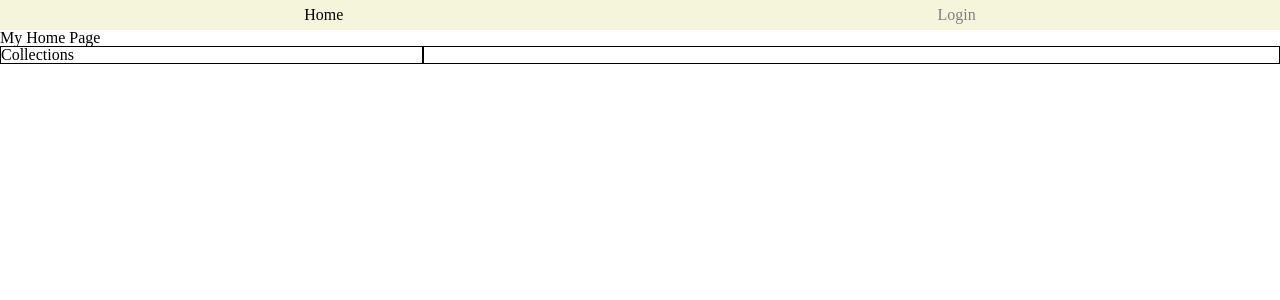
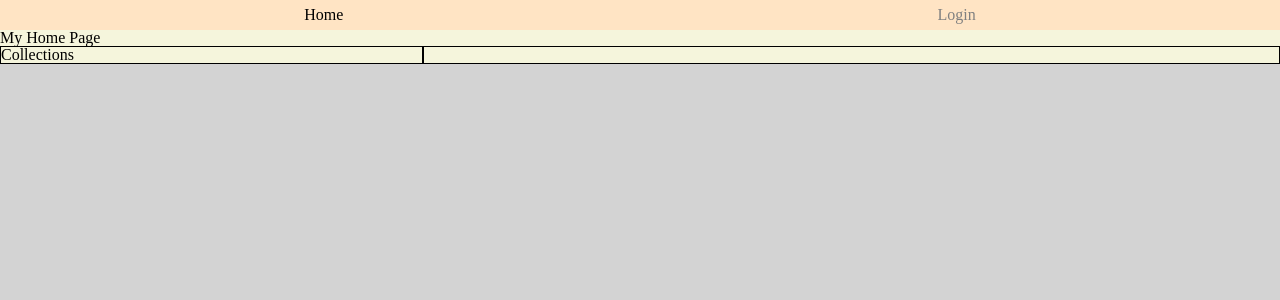
Before and after one commit to ivanhroth/sweetfeed, a React (Create React App) app in the folder client/: page / in a window 1280 px wide. Shown: the top 300 px of the page. Built offline with nearby package versions, Linux system fonts and the light colour scheme; no server answers.

Commit message:
redo colors

```diff
--- a/client/src/index.css
+++ b/client/src/index.css
@@ -1,11 +1,19 @@
 /* TODO Add site wide styles */
+
+body {
+    background-color: lightgray;
+}
+
+div {
+    background-color: beige;
+}
 
 nav ul {
     display: flex;
     flex-direction: row;
     justify-content: space-around;
     padding: 7px;
-    background-color: beige;
+    background-color: bisque;
 }
 
 nav ul li a {
@@ -53,6 +61,6 @@ input {
 
 .collection-option {
     width: 100%;
-    background-color: gray;
+    background-color: salmon;
     color: white;
 }
```
